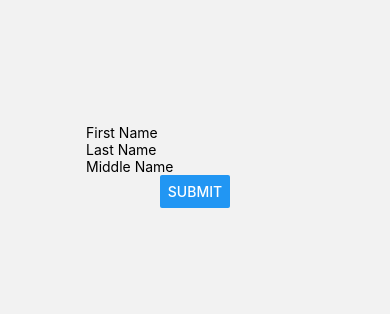
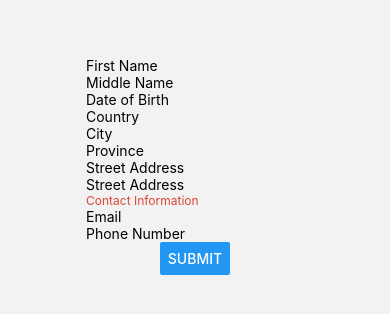
Before and after one commit to Cravun/Hackfest2023-M, a React Native app: screen /DonorForm in a window 390 px wide. Shown: the part 256-570 px from the top of the page. Built offline with nearby package versions, Linux system fonts and the light colour scheme.

Commit message:
Forms Done Balik ako maya

```diff
--- a/pages/donation/DonorForm.js
+++ b/pages/donation/DonorForm.js
@@ -17,6 +17,13 @@ export default function DonorForm() {
     FirstName: "",
     MiddleName: "",
     LastName: "",
+    DateofBirth: "",
+    Country: "",
+    City: "",
+    Province: "",
+    Street_Address: "",
+    Email: "",
+    Phone_Number: "",
   });
 
   const RequestCollectionRef = collection(db, "Donor Form");
@@ -79,15 +86,57 @@ export default function DonorForm() {
         onChangeText={(value) => handleInputChange("FirstName", value)}
       />
       <TextInput
-        placeholder="Last Name"
-        value={InputValues.LastName}
-        onChangeText={(value) => handleInputChange("LastName", value)}
-      />
-      <TextInput
         placeholder="Middle Name"
         value={InputValues.MiddleName}
         onChangeText={(value) => handleInputChange("MiddleName", value)}
       />
+      <TextInput
+        placeholder="Date of Birth"
+        value={InputValues.DateofBirth}
+        onChangeText={(value) => handleInputChange("Date of Birth", value)}
+      />
+
+      <TextInput
+        placeholder="Country"
+        value={InputValues.Country}
+        onChangeText={(value) => handleInputChange("Country", value)}
+      />
+      <TextInput
+        placeholder="City"
+        value={InputValues.City}
+        onChangeText={(value) => handleInputChange("City", value)}
+      />
+      <TextInput
+        placeholder="Province"
+        value={InputValues.Province}
+        onChangeText={(value) => handleInputChange("Province", value)}
+      />
+      <TextInput
+        placeholder="Street Address"
+        value={InputValues.Street_Address}
+        onChangeText={(value) => handleInputChange("Street Address", value)}
+      />
+      <TextInput
+        placeholder="Street Address"
+        value={InputValues.Street_Address}
+        onChangeText={(value) => handleInputChange("Street Address", value)}
+      />
+      <View>
+        <Text style={{ color: "#DD4438", fontSize: 12 }}>
+          Contact Information
+        </Text>
+        <TextInput
+          placeholder="Email"
+          value={InputValues.Email}
+          onChangeText={(value) => handleInputChange("Email", value)}
+        />
+        <TextInput
+          placeholder="Phone Number"
+          value={InputValues.Phone_Number}
+          onChangeText={(value) => handleInputChange("Phone Number", value)}
+        />
+      </View>
+
       <Button title="Submit" onPress={HandleSubmit} />
     </View>
   );
```
